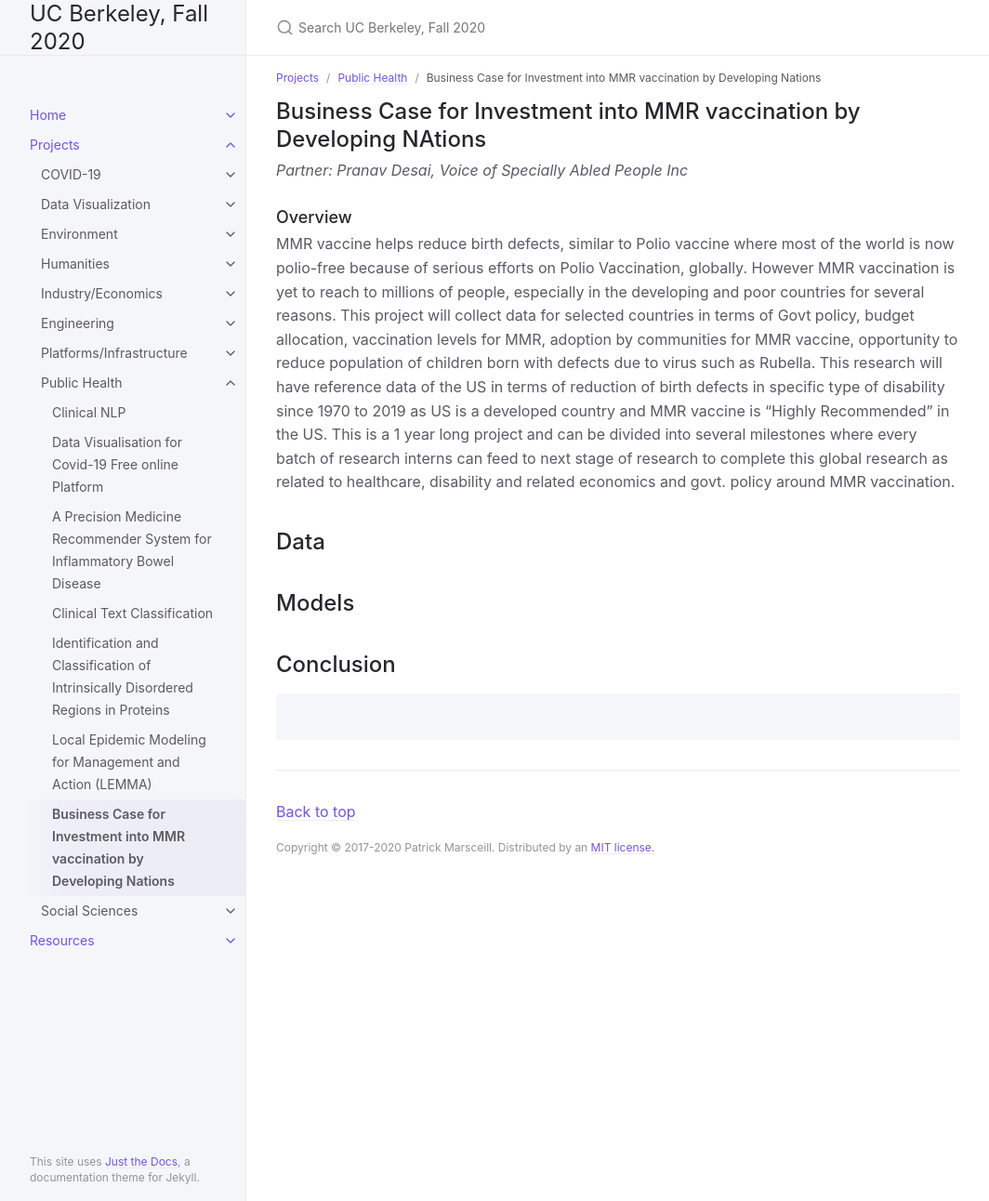
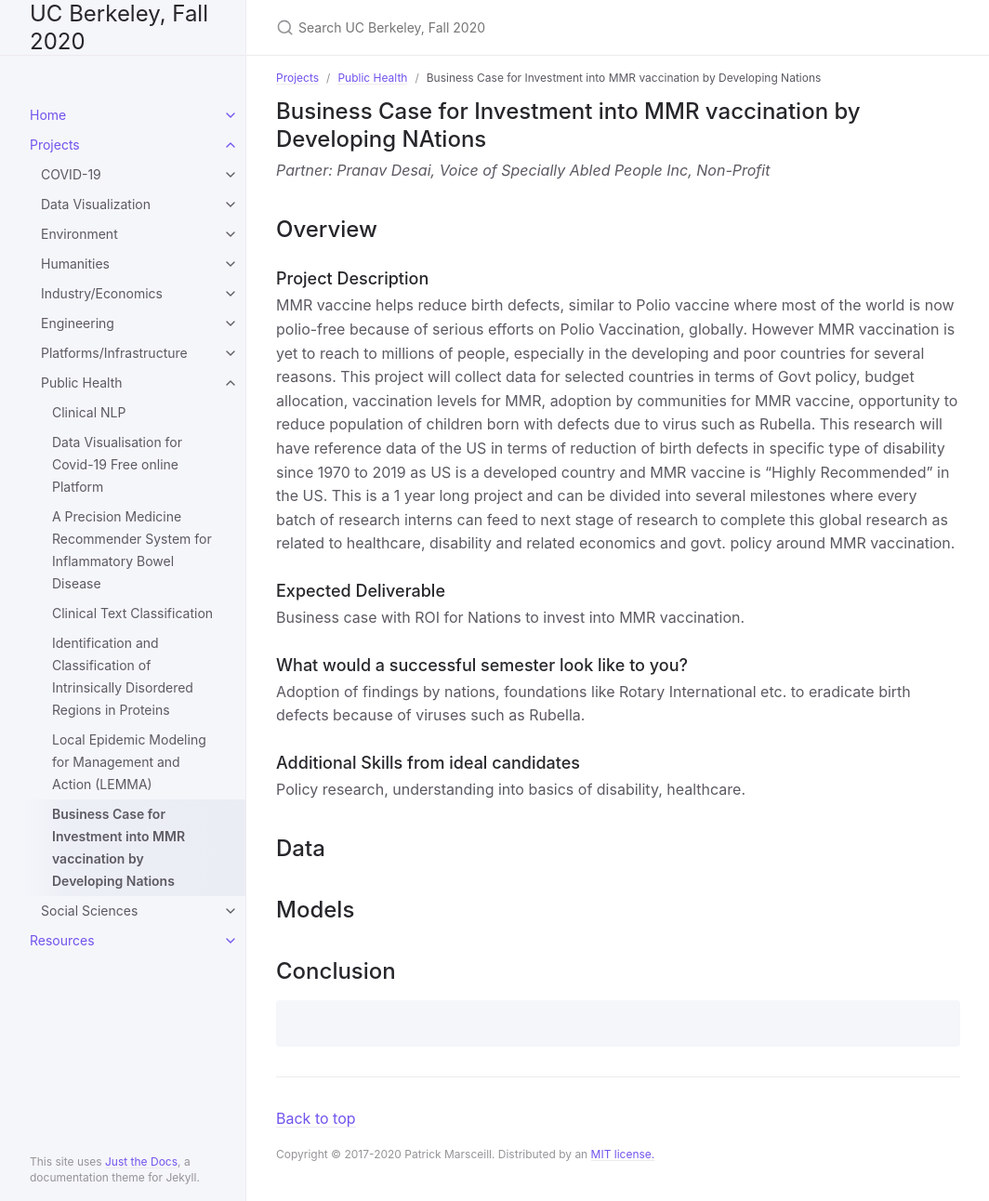
Before and after one commit to DS-Discovery/ds-discovery.github.io, a Jekyll site: the page built from Projects/Public Health/PH-Business Case for Investment into MMR vaccination by Developing NAtions.md, in a window 1280 px wide and 1292 px high. Shown: the whole window at 93% size, without its empty margins (107-1171 px from the left). Built offline with Jekyll 4.4.1, drawn with Linux system fonts in a browser that asks for light colours.

Commit message:
Update PH-Business Case for Investment into MMR vaccination by Developing NAtions.md

```diff
--- a/Projects/Public Health/PH-Business Case for Investment into MMR vaccination by Developing NAtions.md
+++ b/Projects/Public Health/PH-Business Case for Investment into MMR vaccination by Developing NAtions.md
@@ -3,16 +3,22 @@ layout: default
 title: Business Case for Investment into MMR vaccination by Developing Nations
 parent: Public Health
 grand_parent: Projects
-nav_order: 3
+nav_order: 4
 ---
 
 
 ## Business Case for Investment into MMR vaccination by Developing NAtions
-*Partner: Pranav Desai, Voice of Specially Abled People Inc*
+*Partner: Pranav Desai, Voice of Specially Abled People Inc, Non-Profit*
 
-### Overview
-
+## Overview
+### Project Description
 MMR vaccine helps reduce birth defects, similar to Polio vaccine where most of the world is now polio-free because of serious efforts on Polio Vaccination, globally. However MMR vaccination is yet to reach to millions of people, especially in the developing and poor countries for several reasons. This project will collect data for selected countries in terms of Govt policy, budget allocation, vaccination levels for MMR, adoption by communities for MMR vaccine, opportunity to reduce population of children born with defects due to virus such as Rubella. This research will have reference data of the US in terms of reduction of birth defects in specific type of disability since 1970 to 2019 as US is a developed country and MMR vaccine is "Highly Recommended" in the US. This is a 1 year long project and can be divided into several milestones where every batch of research interns can feed to next stage of research to complete this global research as related to healthcare, disability and related economics and govt. policy around MMR vaccination.
+### Expected Deliverable
+Business case with ROI for Nations to invest into MMR vaccination.
+### What would a successful semester look like to you?
+Adoption of findings by nations, foundations like Rotary International etc. to eradicate birth defects because of viruses such as Rubella.
+### Additional Skills from ideal candidates
+Policy research, understanding into basics of disability, healthcare.
 
 ## Data
 
```
